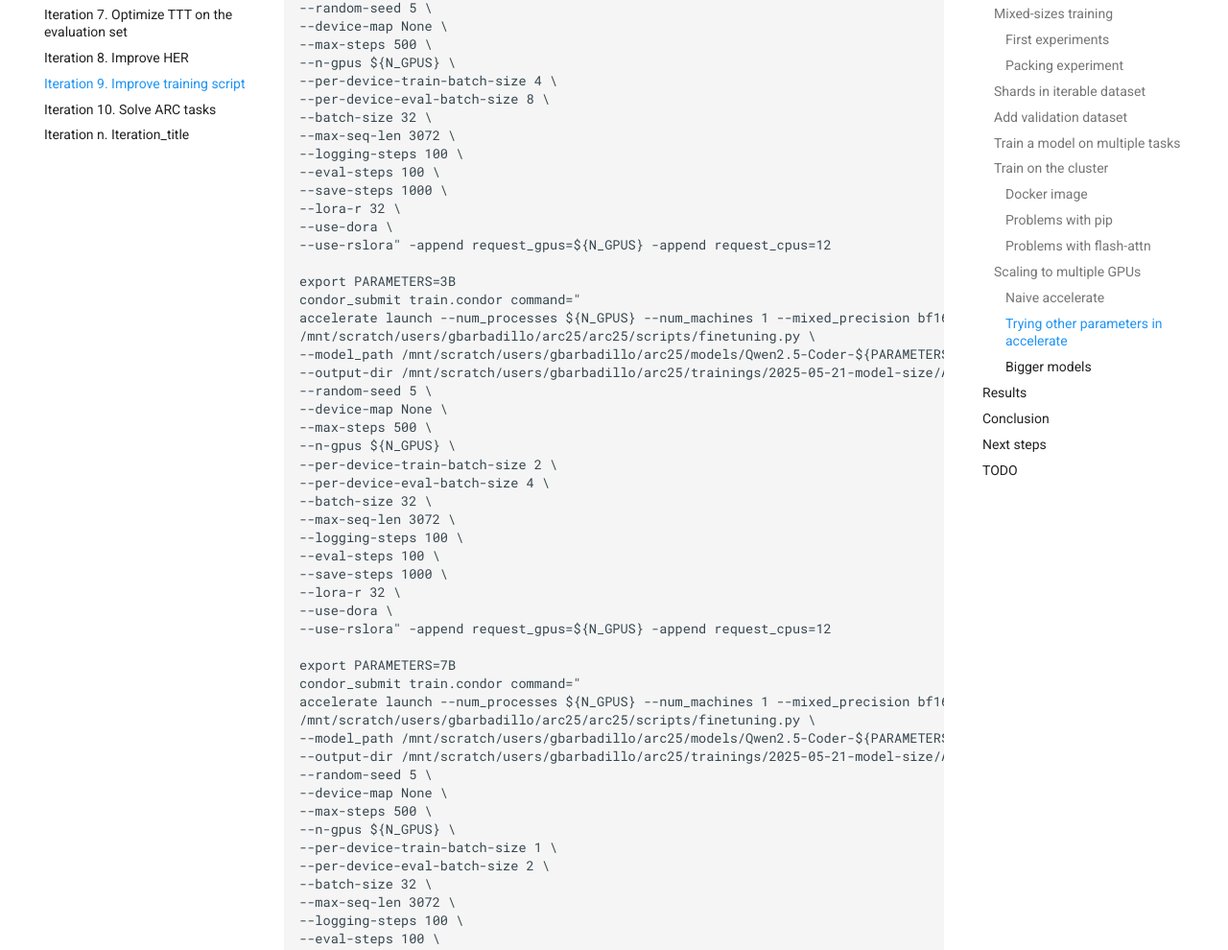
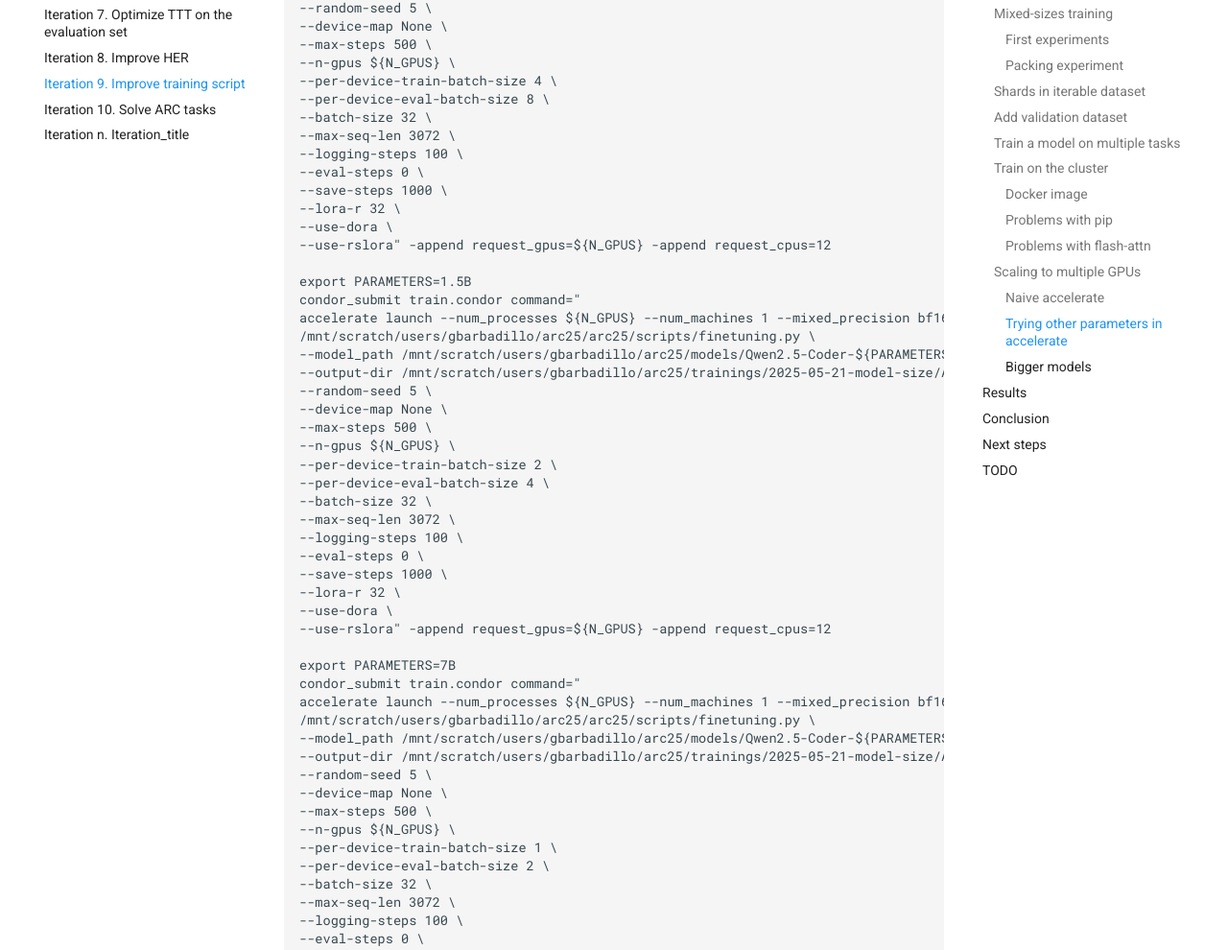
Before and after one commit to ironbar/arc25, an MkDocs documentation site: the page built from docs/modeling/Iteration_09_improve_training_script.md, in a window 1280 px wide and 1400 px high, scrolled down 11669 px. Shown: the part 394-1384 px from the top of the window at 96% size. Built offline with MkDocs 1.6.1 and Material for MkDocs 9.7.7, drawn with Linux system fonts in a browser that asks for light colours; comment, search, counter and statistics services are not loaded; some of the changed text lies outside the part shown.

Commit message:
updated results

````diff
--- a/docs/modeling/Iteration_09_improve_training_script.md
+++ b/docs/modeling/Iteration_09_improve_training_script.md
@@ -543,13 +543,13 @@
 --batch-size 32 \
 --max-seq-len 3072 \
 --logging-steps 100 \
---eval-steps 100 \
+--eval-steps 0 \
 --save-steps 1000 \
 --lora-r 32 \
 --use-dora \
 --use-rslora" -append request_gpus=${N_GPUS} -append request_cpus=12
 
-export PARAMETERS=3B
+export PARAMETERS=1.5B
 condor_submit train.condor command="
 accelerate launch --num_processes ${N_GPUS} --num_machines 1 --mixed_precision bf16 --multi_gpu  \
 /mnt/scratch/users/gbarbadillo/arc25/arc25/scripts/finetuning.py \
@@ -564,7 +564,7 @@
 --batch-size 32 \
 --max-seq-len 3072 \
 --logging-steps 100 \
---eval-steps 100 \
+--eval-steps 0 \
 --save-steps 1000 \
 --lora-r 32 \
 --use-dora \
@@ -585,13 +585,15 @@
 --batch-size 32 \
 --max-seq-len 3072 \
 --logging-steps 100 \
---eval-steps 100 \
+--eval-steps 0 \
 --save-steps 1000 \
 --lora-r 32 \
 --use-dora \
 --use-rslora" -append request_gpus=${N_GPUS} -append request_cpus=12
 ```
 
+I don't have a single number, but it seems that GPU utilization is higher for bigger models. So maybe I should
+not worry about GPU utilization when using small LLMs.
 
 ## Results
 
````
